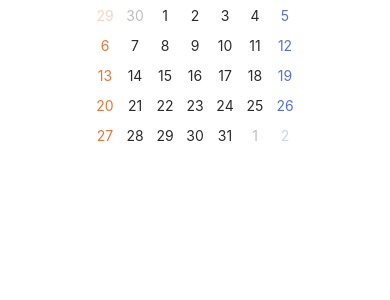
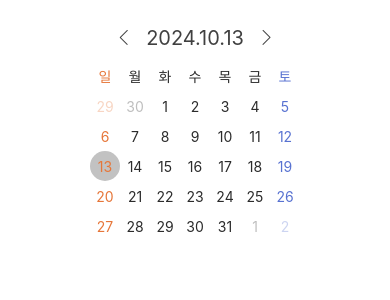
Before and after one commit to taegeun1111/react_natvie_playground, a React Native app in the folder todoCalendar/: screen / in a window 390 px wide. Shown: the top 300 px of the page. Built offline with nearby package versions, Linux system fonts and the light colour scheme.

Commit message:
FEAT: selected Date by useState

```diff
--- a/todoCalendar/App.tsx
+++ b/todoCalendar/App.tsx
@@ -1,35 +1,142 @@
 import dayjs from "dayjs";
 import { StatusBar } from "expo-status-bar";
-import { FlatList, SafeAreaView, StyleSheet, Text, View } from "react-native";
-import { getCalendarColumns } from "./util";
+import {
+  FlatList,
+  SafeAreaView,
+  StyleSheet,
+  Text,
+  TouchableOpacity,
+  View,
+} from "react-native";
+import { getCalendarColumns, getDayColor, getDayText } from "./util";
+import Margin from "./src/Margin";
+import SimpleLineIcons from "@expo/vector-icons/SimpleLineIcons";
+import { useState } from "react";
+
+interface ColumnProps {
+  text: string;
+  color: string;
+  opacity: number;
+  disabled?: boolean;
+  onPress?: () => void;
+  isSelected?: boolean;
+}
+
+interface ArrowButtonProps {
+  iconName: keyof typeof SimpleLineIcons.glyphMap;
+  onPress: () => void;
+}
 
 export default function App() {
   const now = dayjs();
-  const columns = getCalendarColumns(now);
+  const [selectedDate, setSelectedDate] = useState(now);
+  const columns = getCalendarColumns(selectedDate);
+
+  const Column = ({
+    color,
+    opacity,
+    text,
+    disabled,
+    onPress,
+    isSelected,
+  }: ColumnProps) => {
+    return (
+      <TouchableOpacity
+        disabled={disabled}
+        onPress={onPress}
+        style={{
+          width: 30,
+          height: 30,
+          justifyContent: "center",
+          alignItems: "center",
+          opacity,
+          backgroundColor: isSelected ? "#c2c2c2" : "transparent",
+          borderRadius: 50,
+        }}
+      >
+        <Text style={{ color }}>{text}</Text>
+      </TouchableOpacity>
+    );
+  };
+
+  const ArrowButton = ({ onPress, iconName }: ArrowButtonProps) => {
+    return (
+      <TouchableOpacity style={{ padding: 15 }} onPress={onPress}>
+        <SimpleLineIcons name={iconName} size={15} color="#404040" />
+      </TouchableOpacity>
+    );
+  };
+
+  const ListHeaderComponent = () => {
+    const currentDateText = dayjs(selectedDate).format("YYYY.MM.DD");
+    return (
+      <View>
+        <Margin height={15} />
+        <View
+          style={{
+            flexDirection: "row",
+            justifyContent: "center",
+            alignItems: "center",
+          }}
+        >
+          <ArrowButton iconName="arrow-left" onPress={() => console.log("")} />
+          <TouchableOpacity>
+            <Text style={{ fontSize: 20, color: "#404040" }}>
+              {currentDateText}
+            </Text>
+          </TouchableOpacity>
+          <ArrowButton iconName="arrow-right" onPress={() => console.log("")} />
+        </View>
+
+        <View style={{ flexDirection: "row" }}>
+          {[0, 1, 2, 3, 4, 5, 6].map((day) => {
+            const dayText = getDayText(day);
+            const dayColor = getDayColor(day);
+            return (
+              <Column
+                key={day}
+                text={dayText}
+                color={dayColor}
+                opacity={1}
+                disabled
+              />
+            );
+          })}
+        </View>
+      </View>
+    );
+  };
 
   const renderItem = ({ item: date }: { item: Date }) => {
     const dateText = dayjs(date).get("date");
     const day = dayjs(date).get("day");
     const color = day === 0 ? "#e67639" : day === 6 ? "#5872d1" : "#2b2b2b";
     const isCurrentMonth = dayjs(date).isSame(now, "month");
+    const onPress = () => {
+      setSelectedDate(dayjs(date)); // Date를 Dayjs로 변환하여 전달
+    };
+    const isSelected = dayjs(date).isSame(selectedDate, "date");
+
     return (
-      <View
-        style={{
-          width: 30,
-          height: 30,
-          justifyContent: "center",
-          alignItems: "center",
-          opacity: isCurrentMonth ? 1 : 0.3,
-        }}
-      >
-        <Text style={{ color }}>{dateText}</Text>
-      </View>
+      <Column
+        text={String(dateText)}
+        color={color}
+        opacity={isCurrentMonth ? 1 : 0.3}
+        onPress={onPress}
+        isSelected={isSelected}
+      />
     );
   };
 
   return (
     <SafeAreaView style={styles.container}>
-      <FlatList data={columns} renderItem={renderItem} numColumns={7} />
+      <FlatList
+        data={columns}
+        renderItem={renderItem}
+        numColumns={7}
+        ListHeaderComponent={ListHeaderComponent}
+        keyExtractor={(_, index) => `day-${index}`}
+      />
     </SafeAreaView>
   );
 }
--- /dev/null
+++ b/todoCalendar/src/Margin.tsx
@@ -0,0 +1,8 @@
+import React from "react";
+import { View } from "react-native";
+
+const Margin = ({ height }: { height: number }) => {
+  return <View style={{ height:height }} />;
+};
+
+export default Margin;
```
